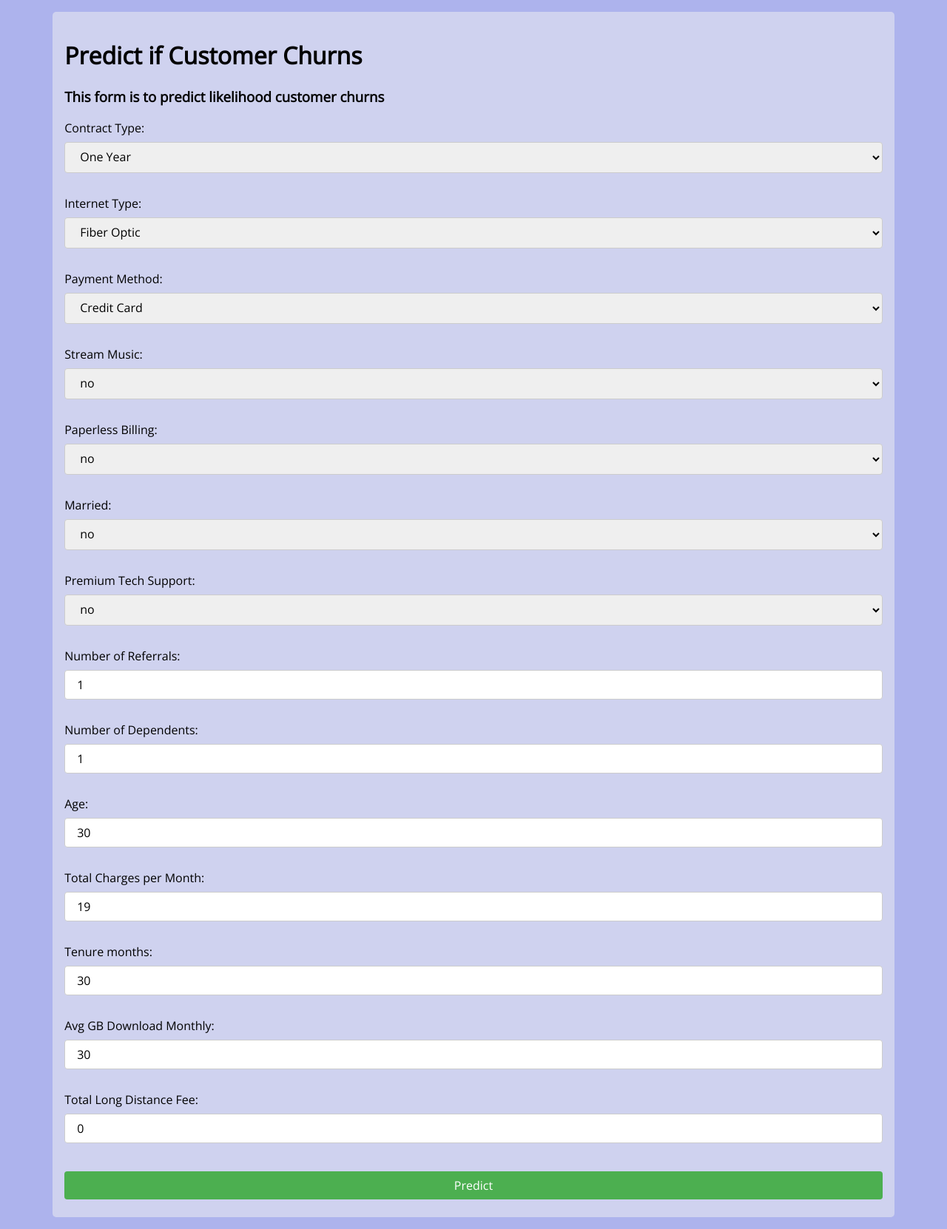
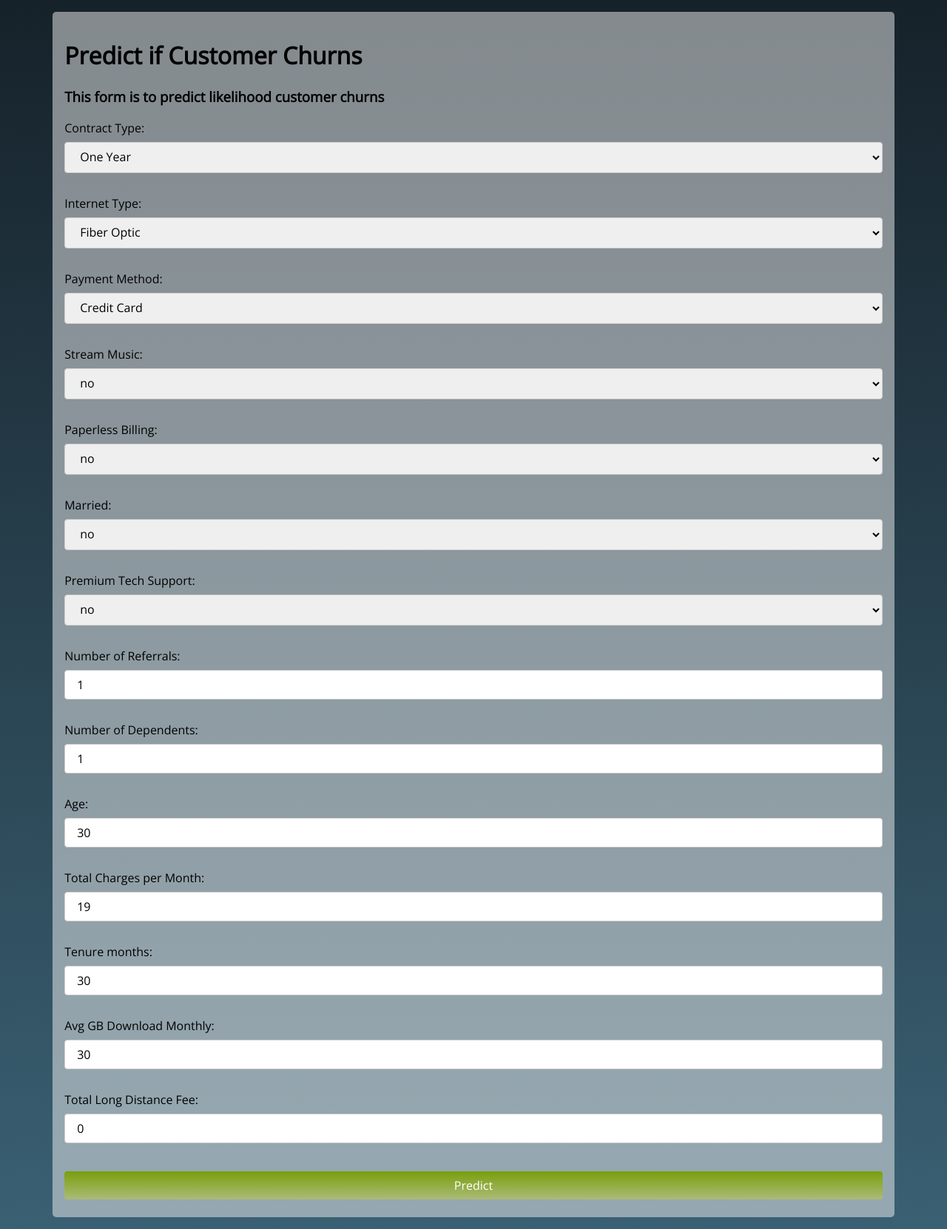
Before and after one commit to MHidayatz/AI300_Projects, a Flask app: page / in a window 1280 px wide. Shown: the whole page at 74% size. Run offline with Flask 3, Linux system fonts and the light colour scheme.

Commit message:
Update fancy css background

```diff
--- a/src/static/style.css
+++ b/src/static/style.css
@@ -1,10 +1,15 @@
 
-/* Global styles */
+/* Global styles Fancy background here https://uigradients.com/#Mirage*/
 body {
     font-family: 'Open Sans', sans-serif; /* sets default font to open sans, sans-serif as backup */
-    background: #adb3ed;
+    background: #16222A;  /* fallback for old browsers */
+    background: -webkit-linear-gradient(to top, #3A6073, #16222A);  /* Chrome 10-25, Safari 5.1-6 */
+    background: linear-gradient(to top, #3A6073, #16222A); /* W3C, IE 10+/ Edge, Firefox 16+, Chrome 26+, Opera 12+, Safari 7+ */
     font-size: 16px; /* Increased the base font size */
 }
+
+ /* W3C, IE 10+/ Edge, Firefox 16+, Chrome 26+, Opera 12+, Safari 7+ */
+
 
 input, select {
     /* Reference: https://stackoverflow.com/a/6080482 */
@@ -27,9 +32,14 @@ input[type=text], input[type=number], select {
     box-sizing: border-box;
 }
 
+/* Fancy submit button here: https://uigradients.com/#Reaqua */
 input[type=submit] {
     width: 100%;
-    background-color: #4CAF50;
+    background: #799F0C;  /* fallback for old browsers */
+    background: -webkit-linear-gradient(to top, #ACBB78, #799F0C);  /* Chrome 10-25, Safari 5.1-6 */
+    background: linear-gradient(to top, #ACBB78, #799F0C); /* W3C, IE 10+/ Edge, Firefox 16+, Chrome 26+, Opera 12+, Safari 7+ */
+
+
     color: white;
     padding: 0.5em 1em;
     margin: 0.5em 0;
```
